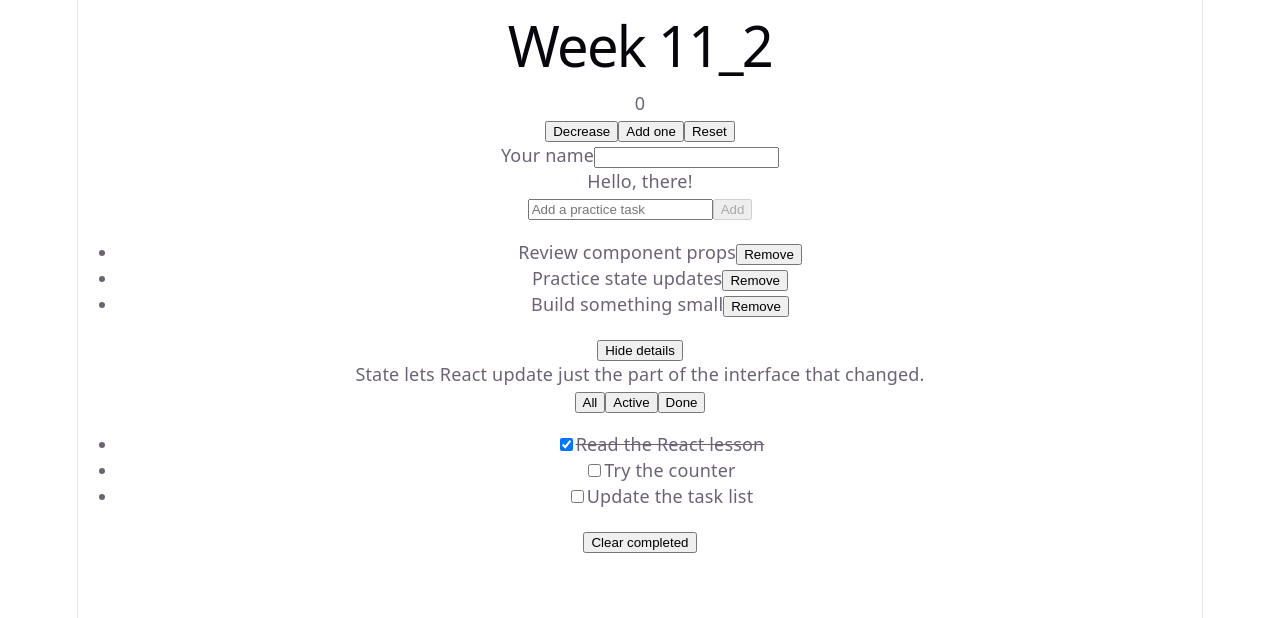
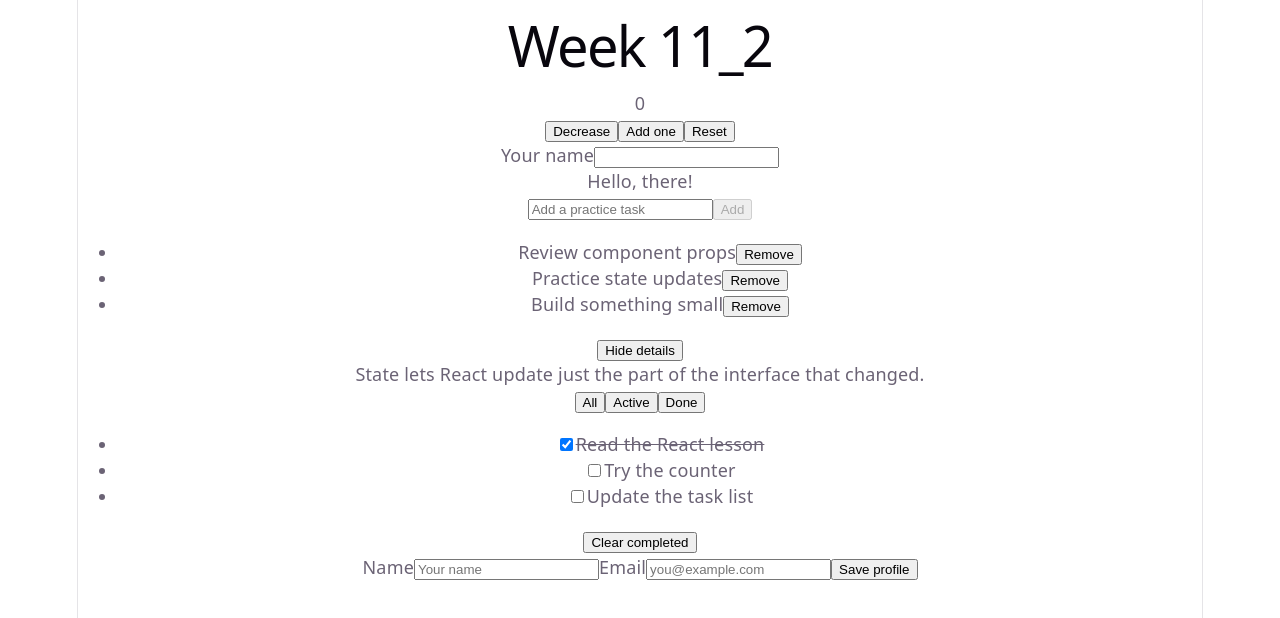
Before and after one commit to aadi-eee/week11-2, a React (Vite) app: page / in a window 1280 px wide. Shown: the top 618 px of the page. Built offline with nearby package versions, Linux system fonts and the light colour scheme.

Commit message:
Add E6 validated form

```diff
--- a/src/App.jsx
+++ b/src/App.jsx
@@ -3,6 +3,7 @@ import NameInput from './components/NameInput.jsx';
 import TaskList from './components/TaskList.jsx';
 import ShowHide from './components/ShowHide.jsx';
 import FilterTasks from './components/FilterTasks.jsx';
+import ProfileForm from './components/ProfileForm.jsx';
 
 export default function App() {
   return (
@@ -13,6 +14,7 @@ export default function App() {
       <TaskList />
       <ShowHide />
       <FilterTasks />
+      <ProfileForm />
     </>
   );
 }
--- /dev/null
+++ b/src/components/ProfileForm.jsx
@@ -0,0 +1,54 @@
+import { useState } from 'react';
+
+export default function ProfileForm() {
+  const [form, setForm] = useState({ name: '', email: '' });
+  const [message, setMessage] = useState({ type: '', text: '' });
+
+  function handleChange(event) {
+    const { name, value } = event.target;
+    setForm((current) => ({ ...current, [name]: value }));
+  }
+
+  function handleSubmit(event) {
+    event.preventDefault();
+
+    if (!form.name.trim()) {
+      setMessage({ type: 'error', text: 'Enter your name.' });
+    } else if (!/^\S+@\S+\.\S+$/.test(form.email)) {
+      setMessage({ type: 'error', text: 'Enter a valid email, like you@example.com.' });
+    } else {
+      setMessage({ type: 'success', text: `Profile saved for ${form.name.trim()}.` });
+    }
+  }
+
+  return (
+    <form className="panel" onSubmit={handleSubmit} noValidate>
+      <label htmlFor="profile-name">Name</label>
+      <input
+        id="profile-name"
+        name="name"
+        placeholder="Your name"
+        value={form.name}
+        onChange={handleChange}
+      />
+
+      <label htmlFor="profile-email">Email</label>
+      <input
+        id="profile-email"
+        name="email"
+        type="email"
+        placeholder="you@example.com"
+        value={form.email}
+        onChange={handleChange}
+      />
+
+      <button type="submit" className="save">Save profile</button>
+
+      {message.text && (
+        <p role="status" className={`message ${message.type}`}>
+          {message.text}
+        </p>
+      )}
+    </form>
+  );
+}
```
